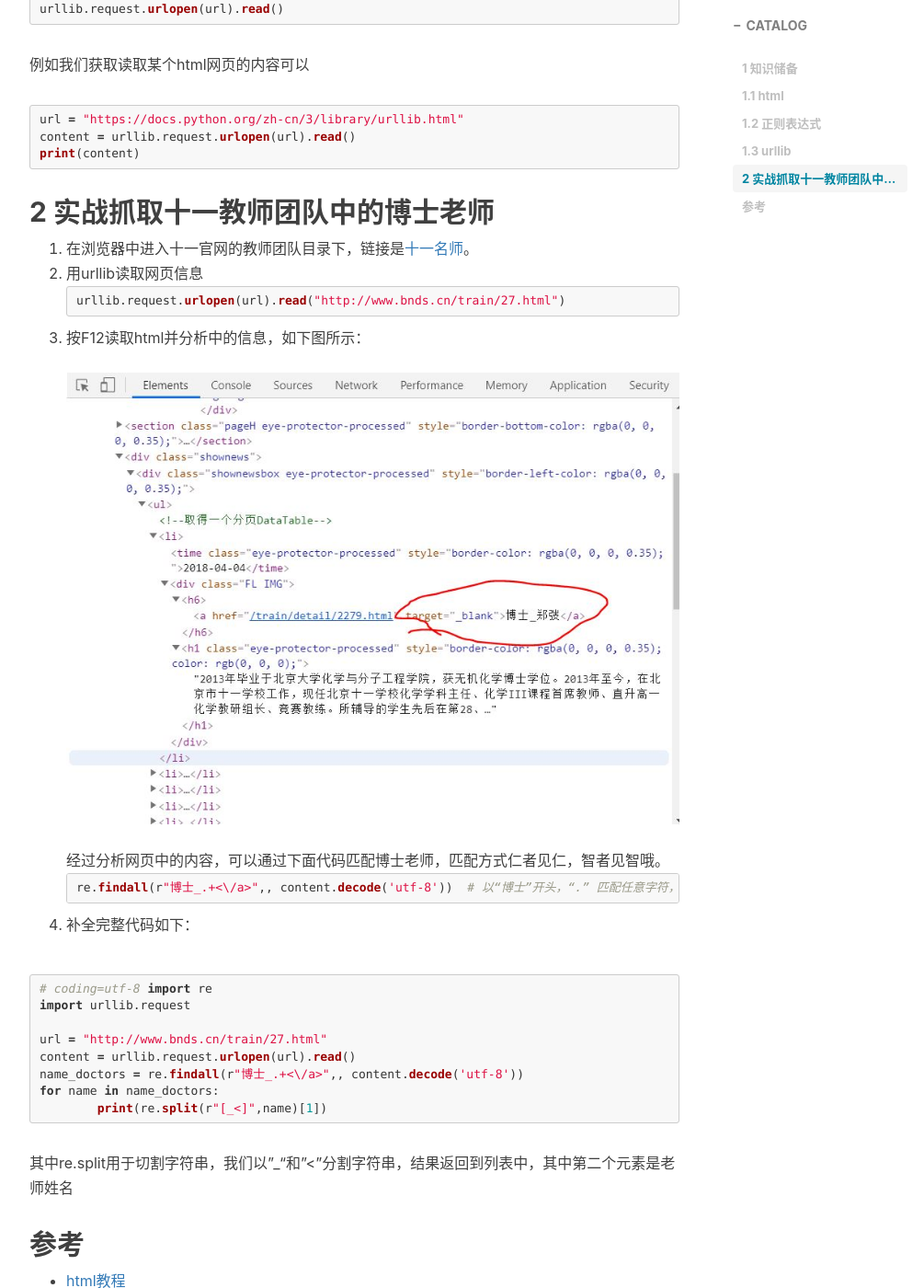
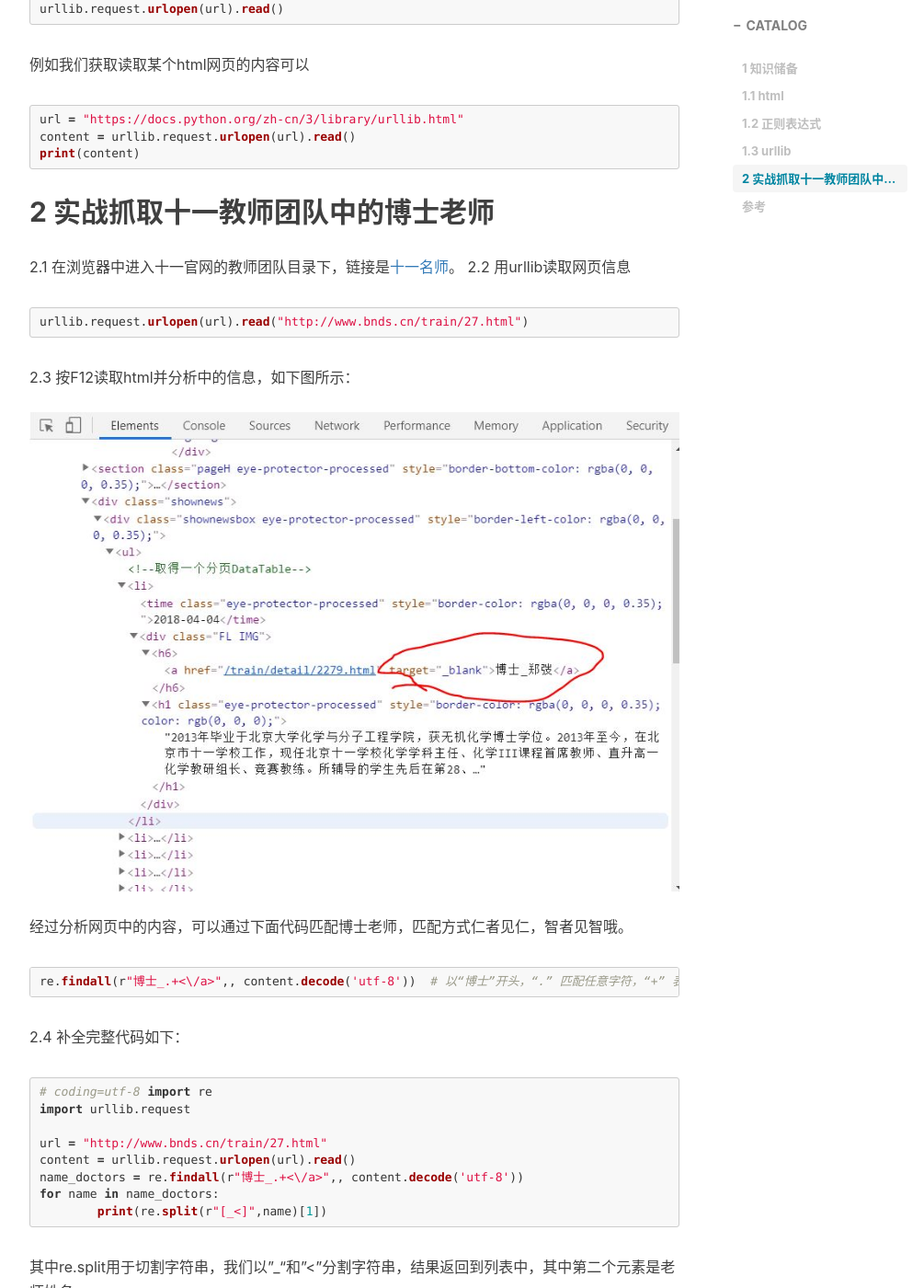
Before and after one commit to zhuxiaoxuhit/zhuxiaoxuhit.github.io, a Jekyll site: the page built from _posts/2020-03-01-python爬取网页信息.md, in a window 1280 px wide and 1400 px high, scrolled down 1952 px. Shown: the whole window at 92% size, without its empty margins (233-1238 px from the left). Built offline with Jekyll 4.4.1, drawn with Linux system fonts in a browser that asks for light colours; nearby versions of some CDN libraries; comment, search, counter and statistics services are not loaded.

Commit message:
[CHG]img

````diff
--- a/_posts/2020-03-01-python爬取网页信息.md
+++ b/_posts/2020-03-01-python爬取网页信息.md
@@ -72,18 +72,18 @@ print(content)
 ```
 
 ## 2 实战抓取十一教师团队中的博士老师
-1. 在浏览器中进入十一官网的教师团队目录下，链接是[十一名师](http://www.bnds.cn/train/27.html)。
-2. 用urllib读取网页信息
+2.1 在浏览器中进入十一官网的教师团队目录下，链接是[十一名师](http://www.bnds.cn/train/27.html)。
+2.2 用urllib读取网页信息
 ```python
 urllib.request.urlopen(url).read("http://www.bnds.cn/train/27.html")
 ```
-3. 按F12读取html并分析中的信息，如下图所示：
+2.3 按F12读取html并分析中的信息，如下图所示：
 ![teacthers](/img/teacthers.JPG)
 经过分析网页中的内容，可以通过下面代码匹配博士老师，匹配方式仁者见仁，智者见智哦。
 ```python
 re.findall(r"博士_.+<\/a>",, content.decode('utf-8'))  # 以“博士”开头，“.” 匹配任意字符，“+” 表示匹配一个字或者多个字，“<\/a>”结尾
 ```
-4. 补全完整代码如下：
+2.4 补全完整代码如下：
 
 ```python
 # coding=utf-8
````
